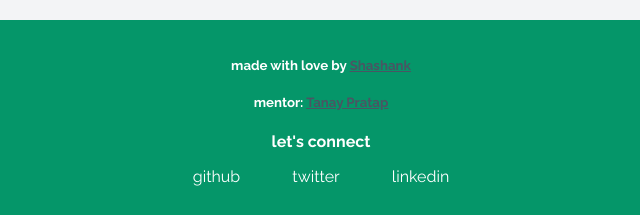
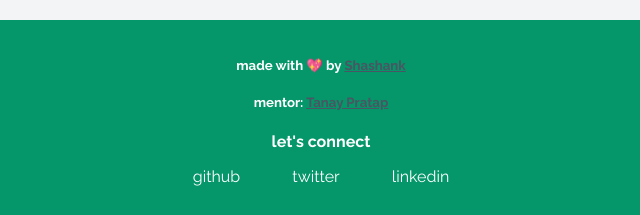
Before and after one commit to Shshankm597/shashank-portfolio, a plain HTML site: page index.html in a window 1280 px wide. Shown: the part 1042-1257 px from the top of the page, 319-959 px from the left. Drawn offline with Linux system fonts and the light colour scheme.

Commit message:
chore: replaced footer emoji

```diff
--- a/index.html
+++ b/index.html
@@ -52,7 +52,7 @@
 
     <footer class="footer">
         <div>
-            <h5>made with love by <a class="top-link" href="https://twitter.com/shashankm597">Shashank</a></h5>
+            <h5>made with 💖 by <a class="top-link" href="https://twitter.com/shashankm597">Shashank</a></h5>
             <h5>mentor: <a class="top-link" href="https://tanaypratap.com/">Tanay Pratap</a></h5>
         </div>
         <div class="footer-header">let's connect</div>
```
